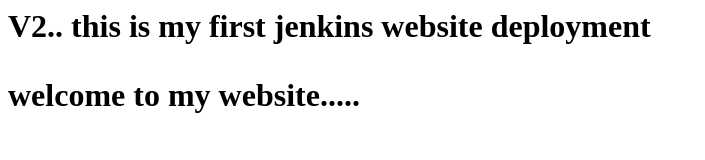
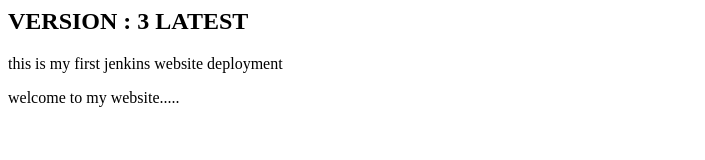
Before and after one commit to C2-803100/devops, a plain HTML site: page index.html in a window 1280 px wide. Shown: the whole page, without its empty margins (0-705 px from the left). Drawn offline with Linux system fonts and the light colour scheme.

Commit message:
version 3.

```diff
--- a/index.html
+++ b/index.html
@@ -2,7 +2,8 @@
 <body>
 <h1>
 
-  V2..
+<h2> VERSION : 3 LATEST</h2>
+
 this is my first jenkins website deployment
 
 <p>welcome to my website.....</p>
```
